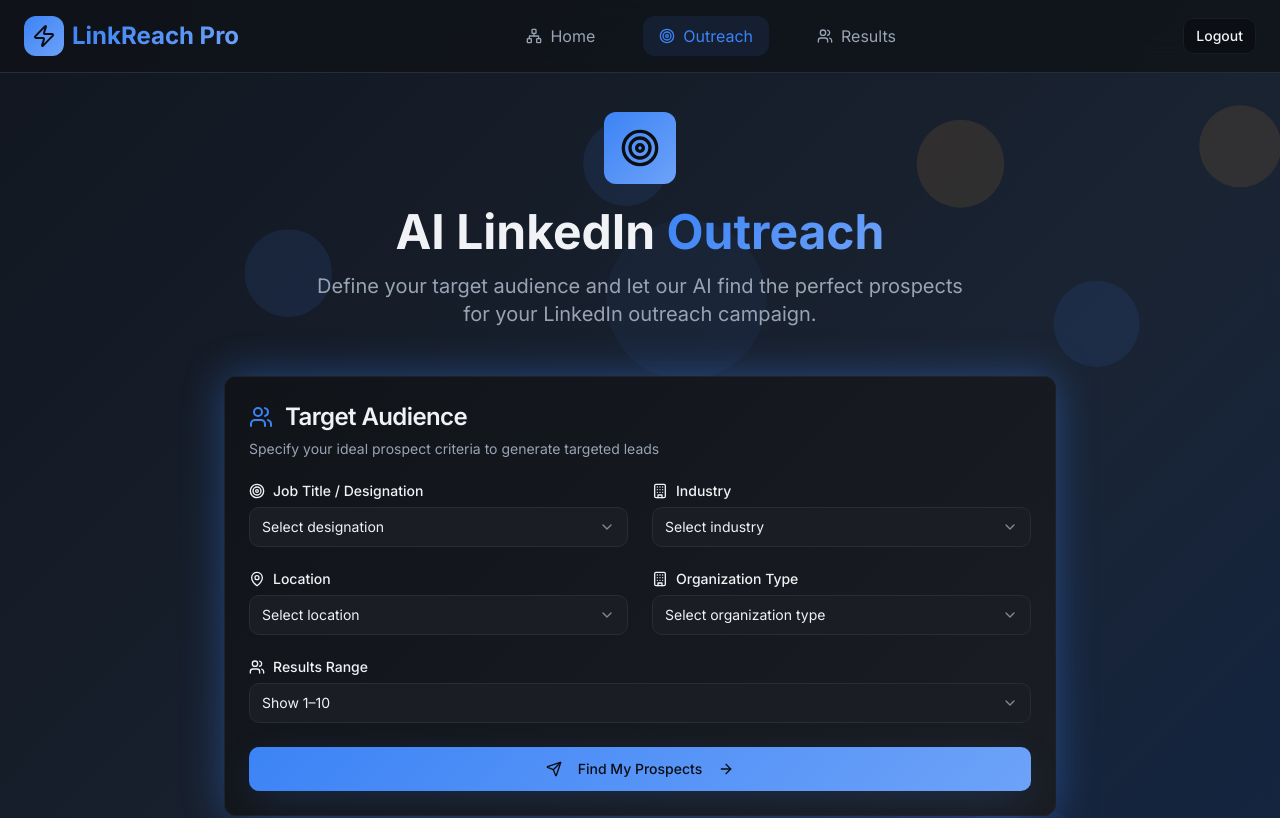
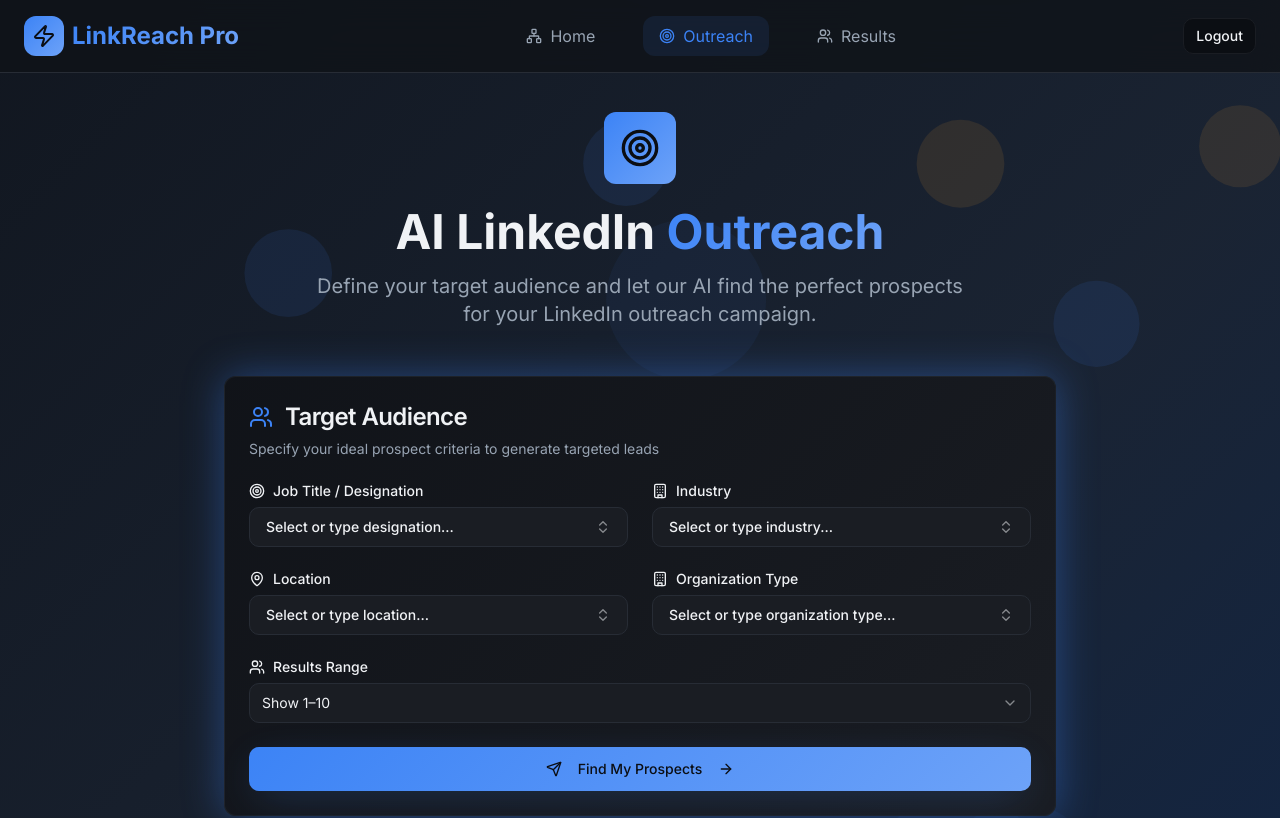
Before and after one commit to Dap42/linkdin-outreach-platform, a React (Vite) app: page /outreach in a window 1280 px wide. Shown: the top 818 px of the page. Built offline with nearby package versions, Linux system fonts and the light colour scheme; sample sign-in values are in the browser's storage.

Commit message:
Add search to dropdowns

```diff
--- a/src/pages/Outreach.tsx
+++ b/src/pages/Outreach.tsx
@@ -18,6 +18,19 @@ import {
   SelectTrigger,
   SelectValue,
 } from "@/components/ui/select";
+import {
+  Command,
+  CommandEmpty,
+  CommandGroup,
+  CommandInput,
+  CommandItem,
+} from "@/components/ui/command";
+import {
+  Popover,
+  PopoverContent,
+  PopoverTrigger,
+} from "@/components/ui/popover";
+import { Check, ChevronsUpDown } from "lucide-react";
 import { AnimatedBackground } from "@/components/ui/animated-background";
 import { Navbar } from "@/components/ui/navbar";
 import {
@@ -42,6 +55,12 @@ const Outreach = () => {
     location: "",
     organizationType: "",
     startIndex: "0",
+  });
+  const [openPopovers, setOpenPopovers] = useState({
+    designation: false,
+    industry: false,
+    location: false,
+    organizationType: false,
   });
 
   const handleInputChange = (field: string, value: string) => {
@@ -108,6 +127,29 @@ const Outreach = () => {
     { label: "Show 41–50", value: "40" },
   ];
 
+  const designationOptions = [
+    "CEO", "CTO", "Founders", "Co-founder", "AI Engineers", "Digital Marketing",
+    "Freelancers", "Event Planners", "Marketing Manager", "Software Engineer",
+    "Product Manager", "Sales Manager", "HR Manager", "Business Development"
+  ];
+
+  const industryOptions = [
+    "Information Technology", "Travel", "Healthcare", "Finance", "Automobile",
+    "Malls", "E-commerce", "Education", "Real Estate", "Manufacturing",
+    "Consulting", "Media & Entertainment"
+  ];
+
+  const locationOptions = [
+    "Mumbai", "Delhi", "Bangalore", "Chennai", "Kolkata", "Hyderabad", "Pune",
+    "Ahmedabad", "Jaipur", "Surat", "Lucknow", "Kanpur", "Nagpur", "UAE",
+    "Saudi Arabia", "Kuwait", "Qatar", "Bahrain", "Oman", "Remote"
+  ];
+
+  const organizationTypeOptions = [
+    "SME's", "Mid Size Company", "Enterprise", "MNC's", "Startup's",
+    "Non-profit", "Government", "Educational Institution"
+  ];
+
   return (
     <AnimatedBackground>
       <Navbar />
@@ -162,32 +204,53 @@ const Outreach = () => {
                         <Target className="h-4 w-4" />
                         <span>Job Title / Designation</span>
                       </Label>
-                      <Select
-                        value={formData.designation}
-                        onValueChange={(value) =>
-                          handleInputChange("designation", value)
+                      <Popover
+                        open={openPopovers.designation}
+                        onOpenChange={(open) =>
+                          setOpenPopovers(prev => ({ ...prev, designation: open }))
                         }
                       >
-                        <SelectTrigger className="bg-input border-border focus:ring-primary">
-                          <SelectValue placeholder="Select designation" />
-                        </SelectTrigger>
-                        <SelectContent className="bg-popover border-border max-h-60 overflow-y-auto">
-                          <SelectItem value="CEO">CEO</SelectItem>
-                          <SelectItem value="CTO">CTO</SelectItem>
-                          <SelectItem value="Founders">Founders</SelectItem>
-                          <SelectItem value="Co-founder">Co-founder</SelectItem>
-                          <SelectItem value="AI Engineers">AI Engineers</SelectItem>
-                          <SelectItem value="Digital Marketing">Digital Marketing</SelectItem>
-                          <SelectItem value="Freelancers">Freelancers</SelectItem>
-                          <SelectItem value="Event Planners">Event Planners</SelectItem>
-                          <SelectItem value="Marketing Manager">Marketing Manager</SelectItem>
-                          <SelectItem value="Software Engineer">Software Engineer</SelectItem>
-                          <SelectItem value="Product Manager">Product Manager</SelectItem>
-                          <SelectItem value="Sales Manager">Sales Manager</SelectItem>
-                          <SelectItem value="HR Manager">HR Manager</SelectItem>
-                          <SelectItem value="Business Development">Business Development</SelectItem>
-                        </SelectContent>
-                      </Select>
+                        <PopoverTrigger asChild>
+                          <Button
+                            variant="outline"
+                            role="combobox"
+                            aria-expanded={openPopovers.designation}
+                            className="w-full justify-between bg-input border-border focus:ring-primary"
+                          >
+                            {formData.designation || "Select or type designation..."}
+                            <ChevronsUpDown className="ml-2 h-4 w-4 shrink-0 opacity-50" />
+                          </Button>
+                        </PopoverTrigger>
+                        <PopoverContent className="w-full p-0 bg-popover border-border">
+                          <Command>
+                            <CommandInput
+                              placeholder="Search or type designation..."
+                              value={formData.designation}
+                              onValueChange={(value) => handleInputChange("designation", value)}
+                            />
+                            <CommandEmpty>Type to add custom designation</CommandEmpty>
+                            <CommandGroup className="max-h-60 overflow-y-auto">
+                              {designationOptions.map((option) => (
+                                <CommandItem
+                                  key={option}
+                                  value={option}
+                                  onSelect={(currentValue) => {
+                                    handleInputChange("designation", currentValue);
+                                    setOpenPopovers(prev => ({ ...prev, designation: false }));
+                                  }}
+                                >
+                                  <Check
+                                    className={`mr-2 h-4 w-4 ${
+                                      formData.designation === option ? "opacity-100" : "opacity-0"
+                                    }`}
+                                  />
+                                  {option}
+                                </CommandItem>
+                              ))}
+                            </CommandGroup>
+                          </Command>
+                        </PopoverContent>
+                      </Popover>
                     </div>
 
                      <div className="space-y-2">
@@ -198,30 +261,53 @@ const Outreach = () => {
                         <Building className="h-4 w-4" />
                         <span>Industry</span>
                       </Label>
-                      <Select
-                        value={formData.industry}
-                        onValueChange={(value) =>
-                          handleInputChange("industry", value)
+                      <Popover
+                        open={openPopovers.industry}
+                        onOpenChange={(open) =>
+                          setOpenPopovers(prev => ({ ...prev, industry: open }))
                         }
                       >
-                        <SelectTrigger className="bg-input border-border focus:ring-primary">
-                          <SelectValue placeholder="Select industry" />
-                        </SelectTrigger>
-                        <SelectContent className="bg-popover border-border max-h-60 overflow-y-auto">
-                          <SelectItem value="Information Technology">Information Technology</SelectItem>
-                          <SelectItem value="Travel">Travel</SelectItem>
-                          <SelectItem value="Healthcare">Healthcare</SelectItem>
-                          <SelectItem value="Finance">Finance</SelectItem>
-                          <SelectItem value="Automobile">Automobile</SelectItem>
-                          <SelectItem value="Malls">Malls</SelectItem>
-                          <SelectItem value="E-commerce">E-commerce</SelectItem>
-                          <SelectItem value="Education">Education</SelectItem>
-                          <SelectItem value="Real Estate">Real Estate</SelectItem>
-                          <SelectItem value="Manufacturing">Manufacturing</SelectItem>
-                          <SelectItem value="Consulting">Consulting</SelectItem>
-                          <SelectItem value="Media & Entertainment">Media & Entertainment</SelectItem>
-                        </SelectContent>
-                      </Select>
+                        <PopoverTrigger asChild>
+                          <Button
+                            variant="outline"
+                            role="combobox"
+                            aria-expanded={openPopovers.industry}
+                            className="w-full justify-between bg-input border-border focus:ring-primary"
+                          >
+                            {formData.industry || "Select or type industry..."}
+                            <ChevronsUpDown className="ml-2 h-4 w-4 shrink-0 opacity-50" />
+                          </Button>
+                        </PopoverTrigger>
+                        <PopoverContent className="w-full p-0 bg-popover border-border">
+                          <Command>
+                            <CommandInput
+                              placeholder="Search or type industry..."
+                              value={formData.industry}
+                              onValueChange={(value) => handleInputChange("industry", value)}
+                            />
+                            <CommandEmpty>Type to add custom industry</CommandEmpty>
+                            <CommandGroup className="max-h-60 overflow-y-auto">
+                              {industryOptions.map((option) => (
+                                <CommandItem
+                                  key={option}
+                                  value={option}
+                                  onSelect={(currentValue) => {
+                                    handleInputChange("industry", currentValue);
+                                    setOpenPopovers(prev => ({ ...prev, industry: false }));
+                                  }}
+                                >
+                                  <Check
+                                    className={`mr-2 h-4 w-4 ${
+                                      formData.industry === option ? "opacity-100" : "opacity-0"
+                                    }`}
+                                  />
+                                  {option}
+                                </CommandItem>
+                              ))}
+                            </CommandGroup>
+                          </Command>
+                        </PopoverContent>
+                      </Popover>
                     </div>
                   </div>
 
@@ -234,38 +320,53 @@ const Outreach = () => {
                         <MapPin className="h-4 w-4" />
                         <span>Location</span>
                       </Label>
-                      <Select
-                        value={formData.location}
-                        onValueChange={(value) =>
-                          handleInputChange("location", value)
+                      <Popover
+                        open={openPopovers.location}
+                        onOpenChange={(open) =>
+                          setOpenPopovers(prev => ({ ...prev, location: open }))
                         }
                       >
-                        <SelectTrigger className="bg-input border-border focus:ring-primary">
-                          <SelectValue placeholder="Select location" />
-                        </SelectTrigger>
-                        <SelectContent className="bg-popover border-border max-h-60 overflow-y-auto">
-                          <SelectItem value="Mumbai">Mumbai</SelectItem>
-                          <SelectItem value="Delhi">Delhi</SelectItem>
-                          <SelectItem value="Bangalore">Bangalore</SelectItem>
-                          <SelectItem value="Chennai">Chennai</SelectItem>
-                          <SelectItem value="Kolkata">Kolkata</SelectItem>
-                          <SelectItem value="Hyderabad">Hyderabad</SelectItem>
-                          <SelectItem value="Pune">Pune</SelectItem>
-                          <SelectItem value="Ahmedabad">Ahmedabad</SelectItem>
-                          <SelectItem value="Jaipur">Jaipur</SelectItem>
-                          <SelectItem value="Surat">Surat</SelectItem>
-                          <SelectItem value="Lucknow">Lucknow</SelectItem>
-                          <SelectItem value="Kanpur">Kanpur</SelectItem>
-                          <SelectItem value="Nagpur">Nagpur</SelectItem>
-                          <SelectItem value="UAE">UAE</SelectItem>
-                          <SelectItem value="Saudi Arabia">Saudi Arabia</SelectItem>
-                          <SelectItem value="Kuwait">Kuwait</SelectItem>
-                          <SelectItem value="Qatar">Qatar</SelectItem>
-                          <SelectItem value="Bahrain">Bahrain</SelectItem>
-                          <SelectItem value="Oman">Oman</SelectItem>
-                          <SelectItem value="Remote">Remote</SelectItem>
-                        </SelectContent>
-                      </Select>
+                        <PopoverTrigger asChild>
+                          <Button
+                            variant="outline"
+                            role="combobox"
+                            aria-expanded={openPopovers.location}
+                            className="w-full justify-between bg-input border-border focus:ring-primary"
+                          >
+                            {formData.location || "Select or type location..."}
+                            <ChevronsUpDown className="ml-2 h-4 w-4 shrink-0 opacity-50" />
+                          </Button>
+                        </PopoverTrigger>
+                        <PopoverContent className="w-full p-0 bg-popover border-border">
+                          <Command>
+                            <CommandInput
+                              placeholder="Search or type location..."
+                              value={formData.location}
+                              onValueChange={(value) => handleInputChange("location", value)}
+                            />
+                            <CommandEmpty>Type to add custom location</CommandEmpty>
+                            <CommandGroup className="max-h-60 overflow-y-auto">
+                              {locationOptions.map((option) => (
+                                <CommandItem
+                                  key={option}
+                                  value={option}
+                                  onSelect={(currentValue) => {
+                                    handleInputChange("location", currentValue);
+                                    setOpenPopovers(prev => ({ ...prev, location: false }));
+                                  }}
+                                >
+                                  <Check
+                                    className={`mr-2 h-4 w-4 ${
+                                      formData.location === option ? "opacity-100" : "opacity-0"
+                                    }`}
+                                  />
+                                  {option}
+                                </CommandItem>
+                              ))}
+                            </CommandGroup>
+                          </Command>
+                        </PopoverContent>
+                      </Popover>
                     </div>
 
                      <div className="space-y-2">
@@ -276,26 +377,53 @@ const Outreach = () => {
                         <Building className="h-4 w-4" />
                         <span>Organization Type</span>
                       </Label>
-                      <Select
-                        value={formData.organizationType}
-                        onValueChange={(value) =>
-                          handleInputChange("organizationType", value)
+                      <Popover
+                        open={openPopovers.organizationType}
+                        onOpenChange={(open) =>
+                          setOpenPopovers(prev => ({ ...prev, organizationType: open }))
                         }
                       >
-                        <SelectTrigger className="bg-input border-border focus:ring-primary">
-                          <SelectValue placeholder="Select organization type" />
-                        </SelectTrigger>
-                        <SelectContent className="bg-popover border-border max-h-60 overflow-y-auto">
-                          <SelectItem value="SME's">SME's</SelectItem>
-                          <SelectItem value="Mid Size Company">Mid Size Company</SelectItem>
-                          <SelectItem value="Enterprise">Enterprise</SelectItem>
-                          <SelectItem value="MNC's">MNC's</SelectItem>
-                          <SelectItem value="Startup's">Startup's</SelectItem>
-                          <SelectItem value="Non-profit">Non-profit</SelectItem>
-                          <SelectItem value="Government">Government</SelectItem>
-                          <SelectItem value="Educational Institution">Educational Institution</SelectItem>
-                        </SelectContent>
-                      </Select>
+                        <PopoverTrigger asChild>
+                          <Button
+                            variant="outline"
+                            role="combobox"
+                            aria-expanded={openPopovers.organizationType}
+                            className="w-full justify-between bg-input border-border focus:ring-primary"
+                          >
+                            {formData.organizationType || "Select or type organization type..."}
+                            <ChevronsUpDown className="ml-2 h-4 w-4 shrink-0 opacity-50" />
+                          </Button>
+                        </PopoverTrigger>
+                        <PopoverContent className="w-full p-0 bg-popover border-border">
+                          <Command>
+                            <CommandInput
+                              placeholder="Search or type organization type..."
+                              value={formData.organizationType}
+                              onValueChange={(value) => handleInputChange("organizationType", value)}
+                            />
+                            <CommandEmpty>Type to add custom organization type</CommandEmpty>
+                            <CommandGroup className="max-h-60 overflow-y-auto">
+                              {organizationTypeOptions.map((option) => (
+                                <CommandItem
+                                  key={option}
+                                  value={option}
+                                  onSelect={(currentValue) => {
+                                    handleInputChange("organizationType", currentValue);
+                                    setOpenPopovers(prev => ({ ...prev, organizationType: false }));
+                                  }}
+                                >
+                                  <Check
+                                    className={`mr-2 h-4 w-4 ${
+                                      formData.organizationType === option ? "opacity-100" : "opacity-0"
+                                    }`}
+                                  />
+                                  {option}
+                                </CommandItem>
+                              ))}
+                            </CommandGroup>
+                          </Command>
+                        </PopoverContent>
+                      </Popover>
                     </div>
                   </div>
 
```
